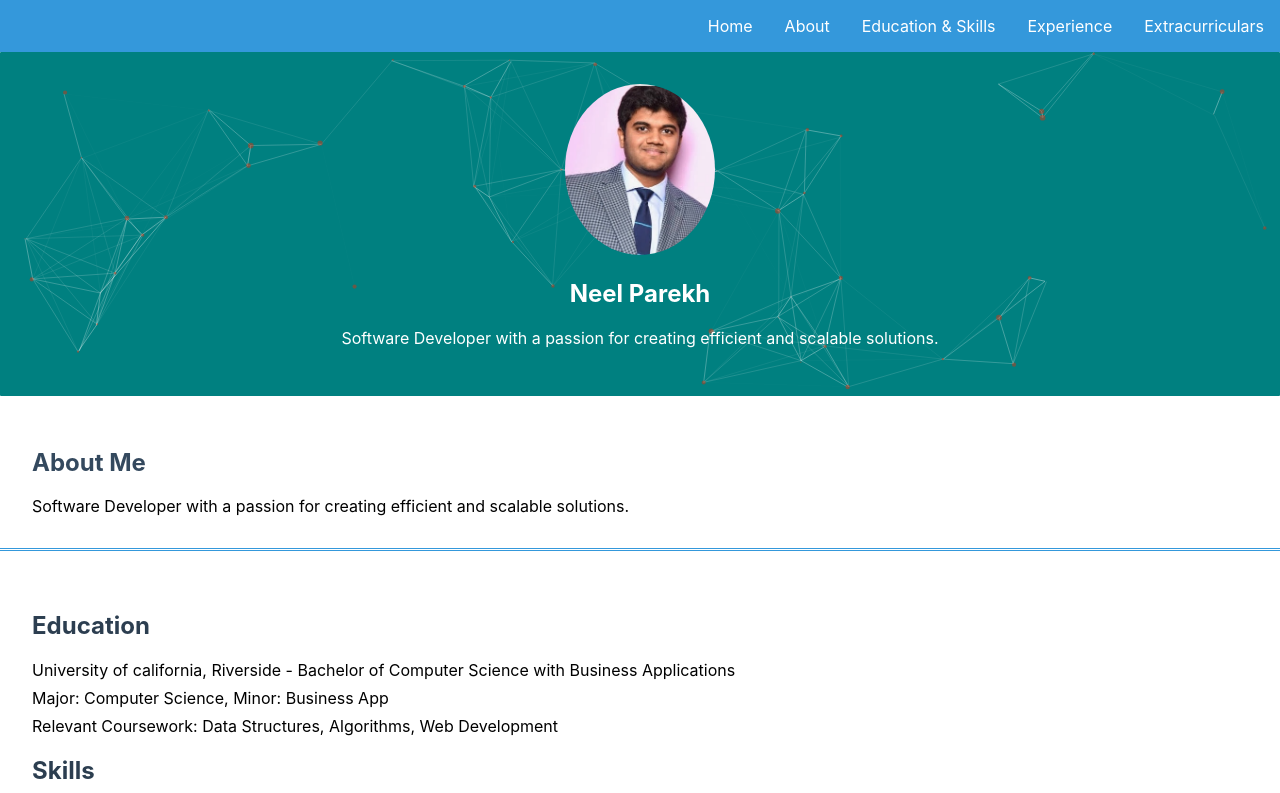
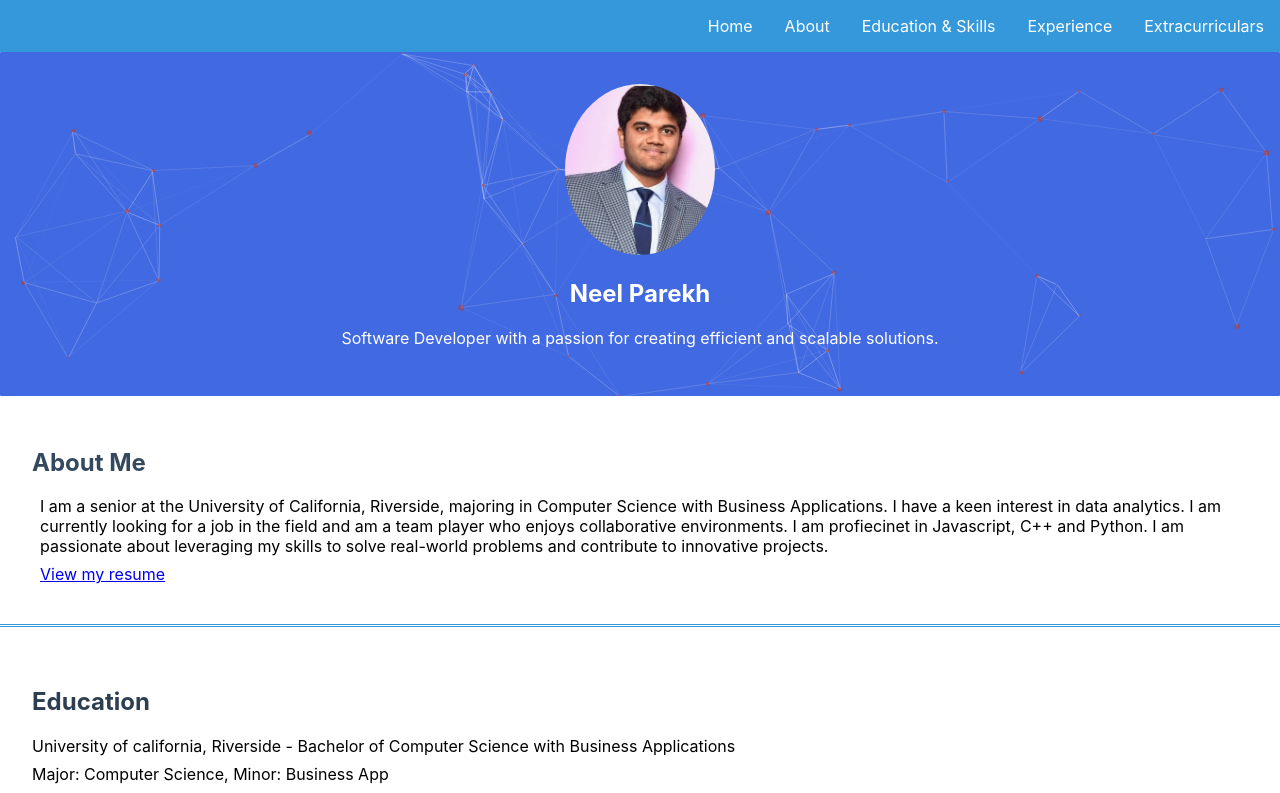
Before and after one commit to np2400/my-portfolio, a React (Create React App) app: page / in a window 1280 px wide. Shown: the top 793 px of the page. Built offline with nearby package versions, Linux system fonts and the light colour scheme.

Commit message:
Add resume PDF and update App.js and Hero.css for Git

```diff
--- a/src/App.js
+++ b/src/App.js
@@ -17,7 +17,15 @@ function App() {
       <div id="about">
         <section className="about-section">
           <h2>About Me</h2>
-          Software Developer with a passion for creating efficient and scalable solutions.
+          <p>
+          I am a senior at the University of California, Riverside, majoring in Computer Science with Business Applications. I have a keen interest in data analytics. I am currently looking for a job in the field and am a team player who enjoys collaborative environments.
+          I am profiecinet in Javascript, C++ and Python.  I am passionate about leveraging my skills to solve real-world problems and contribute to innovative projects.
+          </p>
+          <p>
+            <a href="/Neels Resume.pdf" target="_blank" rel="noopener noreferrer">
+              View my resume
+            </a>
+          </p>
         </section>
       </div>
       <div id="education">
--- a/src/Hero.css
+++ b/src/Hero.css
@@ -1,12 +1,12 @@
 .hero {
   position: relative;
-  background: teal;
+  background: royalblue;
   color: white;
   padding: 2rem;
   text-align: center;
   border-radius: 1px;
   margin: 0;
-  overflow: hidden; /* Add this to ensure particles are confined to the hero section */
+  overflow: hidden;
 }
 
 #particles-js {
```
Also changed, not shown: 1 other file (tests, documents, lock files or other folders).
